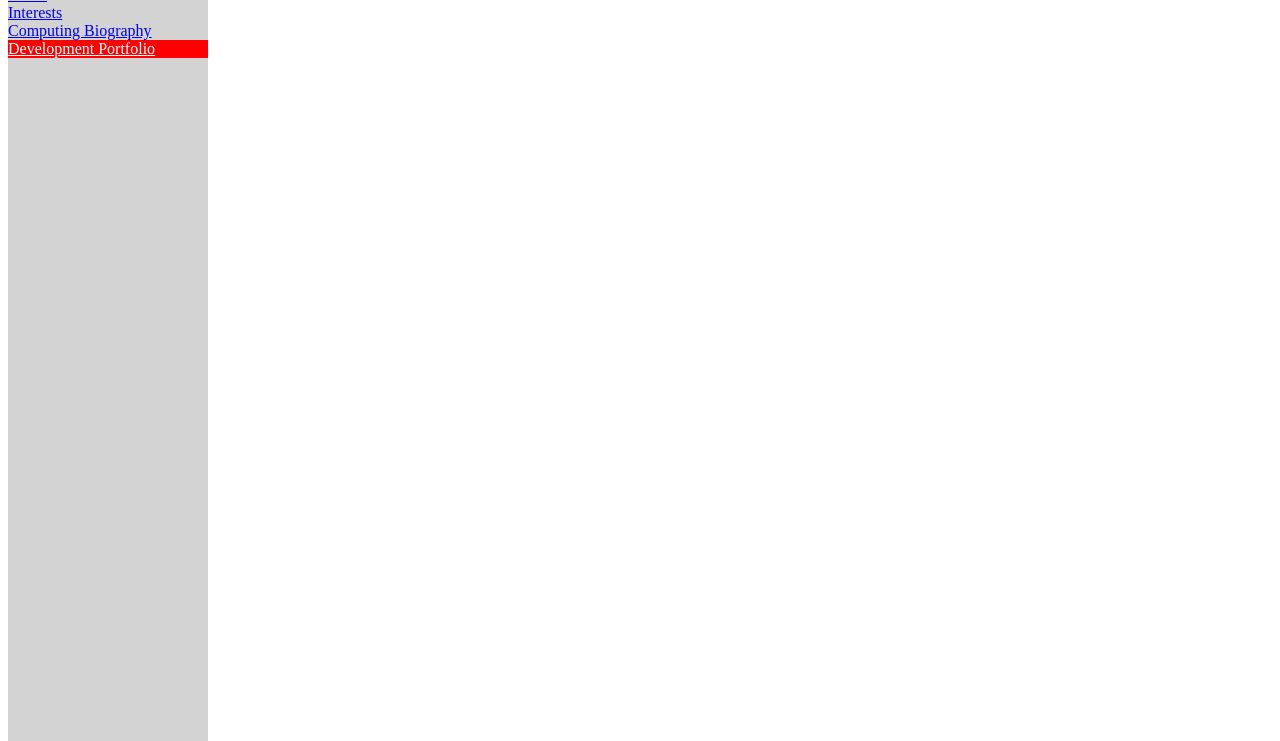
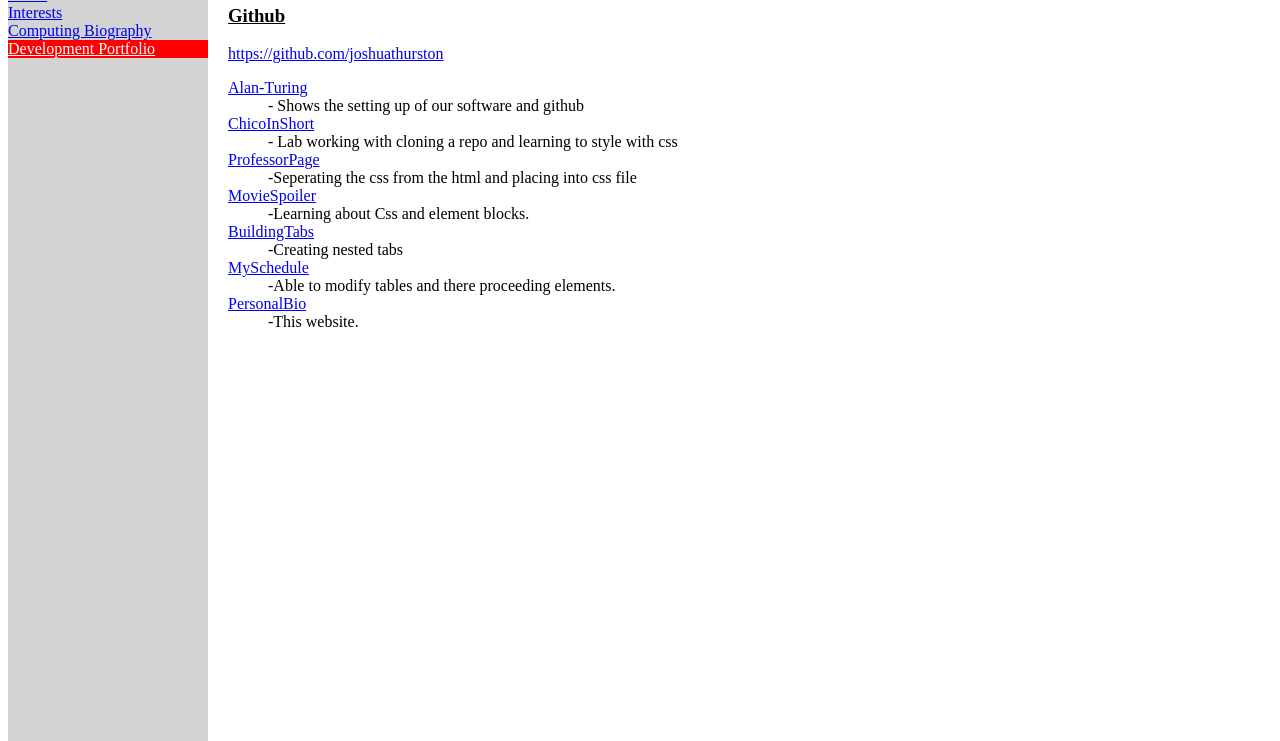
Before and after one commit to joshuathurston/PersonalBio, a plain HTML site: page developmentPortfolio.html in a window 1280 px wide. Shown: the part 59-800 px from the top of the page. Drawn offline with Linux system fonts and the light colour scheme.

Commit message:
Portfolio done

```diff
--- a/developmentPortfolio.html
+++ b/developmentPortfolio.html
@@ -17,6 +17,97 @@
       <li> <a class="active"
               href="developmentPortfolio.html">Development Portfolio</a> <li>
     </ul>
+    <div>
+      <h3> <span>Github</span></h3>
+      <a href="https://github.com/joshuathurston">
+        <span>https://github.com/joshuathurston</span></a>
+      <dl>
+        <dt>
+          <span>
+            <a href="https://github.com/joshuathurston/Alan-Turing">
+              Alan-Turing
+            </a>
+          </span>
+        </dt>
+        <dd>
+          <span> - Shows the setting up of our software and github
+          </span>
+        </dd>
+
+        <dt>
+          <span>
+            <a href="https://github.com/joshuathurston/ChicoInShort">
+              ChicoInShort
+            </a>
+          </span>
+        </dt>
+        <dd>
+          <span> - Lab working with cloning a repo and learning to style with css
+          </span>
+        </dd>
+
+        <dt>
+          <span>
+            <a href="https://github.com/joshuathurston/ProfessorPage">
+              ProfessorPage
+            </a>
+          </span>
+        </dt>
+        <dd>
+          <span> -Seperating the css from the html and placing into css file
+          </span>
+        </dd>
+
+        <dt>
+          <span>
+            <a href="https://github.com/joshuathurston/MovieSpoiler">
+              MovieSpoiler
+            </a>
+          </span>
+        </dt>
+        <dd>
+          <span> -Learning about Css and element blocks.
+          </span>
+        </dd>
+
+        <dt>
+          <span>
+            <a href="https://github.com/joshuathurston/BuildingTabs">
+              BuildingTabs
+            </a>
+          </span>
+        </dt>
+        <dd>
+          <span> -Creating nested tabs
+          </span>
+        </dd>
+
+        <dt>
+          <span>
+            <a href="https://github.com/joshuathurston/MySchedule">
+              MySchedule
+            </a>
+          </span>
+        </dt>
+        <dd>
+          <span> -Able to modify tables and there proceeding elements.
+          </span>
+        </dd>
+
+        <dt>
+          <span>
+            <a href="https//github.com/joshuathurston/PersonalBio">
+              PersonalBio
+            </a>
+          </span>
+        </dt>
+        <dd>
+          <span> -This website.
+          </span>
+        </dd>
+
+      </dl>
+    </div>
   </body>
 
 </html>
--- a/stylesheet.css
+++ b/stylesheet.css
@@ -1,4 +1,4 @@
-h1.pageTitle{
+h1.pageTitle {
   text-align: center;
   background-color: lightgrey;
   margin: 0;
@@ -14,11 +14,12 @@ div {
   height: 100%;
 }
 
+span {
+  margin-left: 20px;
+}
+
 .imageShift {
-
   margin-left: 160px;
-
-
 }
 
 ul.nav {
```
Also changed, not shown: computingBiography.html (+18 -0 lines), interests.html (+19 -0 lines).
